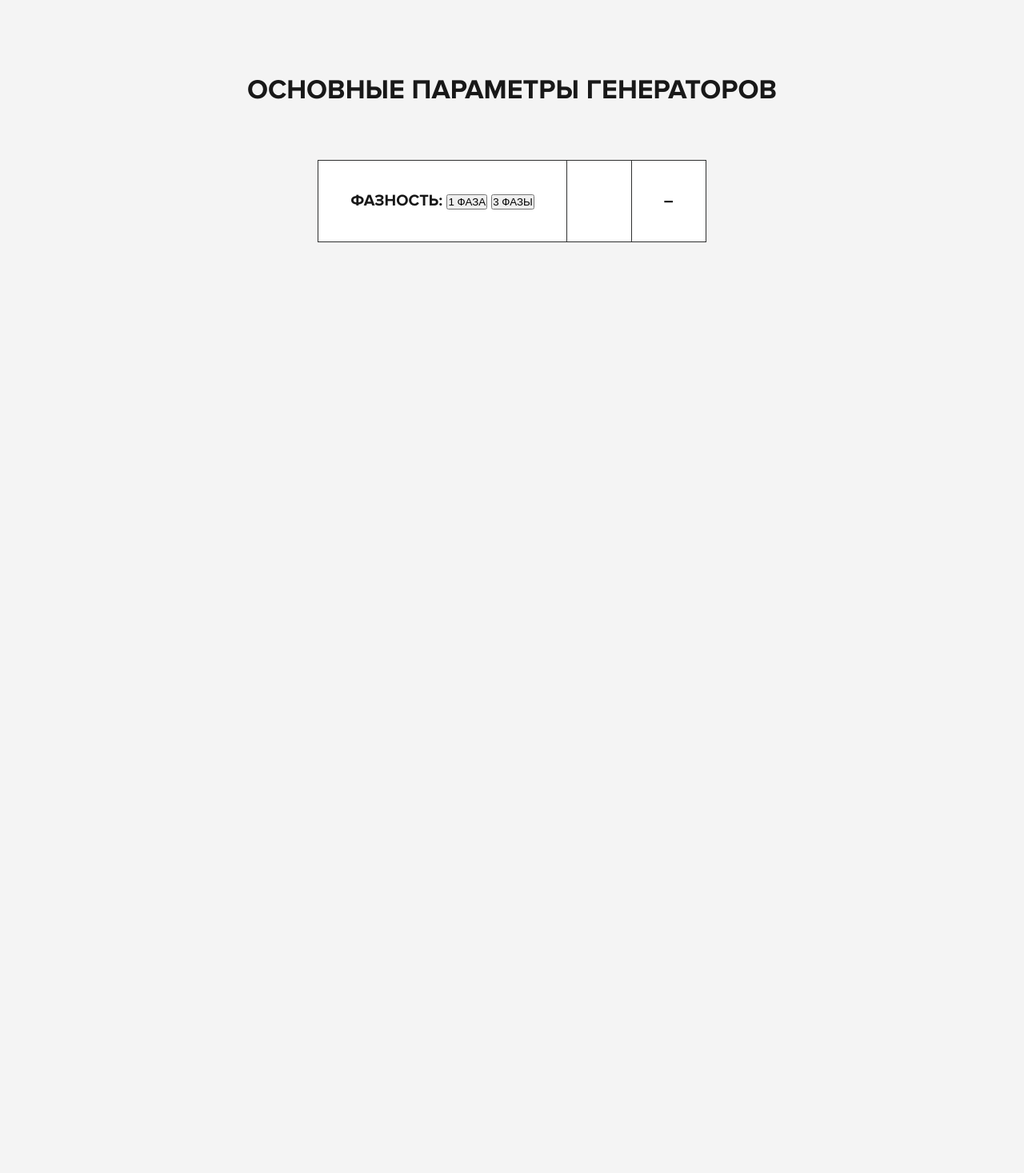
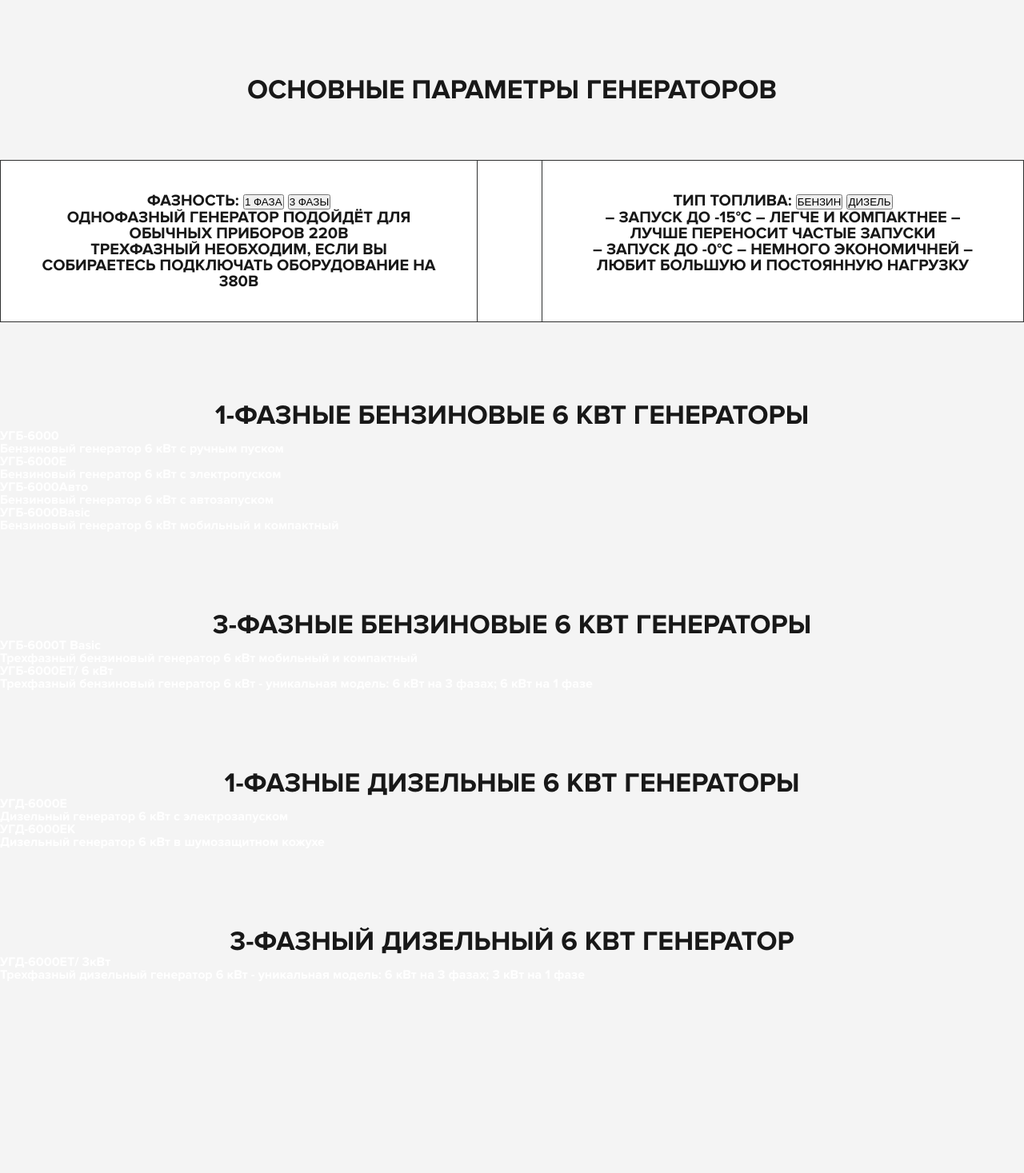
Before and after one commit to ultr0/TM-SKAT, a PHP site: page / in a window 1280 px wide. Shown: the part 1031-2498 px from the top of the page at 80% size. Run offline with PHP 8.4, Linux system fonts and the light colour scheme; some libraries are stand-ins or nearby versions; some web fonts are replaced.

Commit message:
Смысловое наполнение блока сравнения генераторов

```diff
--- a/index.php
+++ b/index.php
@@ -56,18 +56,124 @@
 							<button>1 ФАЗА</button>
 							<button>3 ФАЗЫ</button>
 						</header>
+						<article class="first">
+							Однофазный генератор подойдёт для обычных приборов 220В
+						</article class="second">
 						<article>
+							Трехфазный необходим, если вы собираетесь подключать оборудование на 380В
 						</article>
 					</div>
 				</td>
 				<td></td>
 				<td>
-					<div class="parameter-selector">–</div>
+					<div class="parameter-selector">
+						<header>
+							ТИП ТОПЛИВА:
+							<button>БЕНЗИН</button>
+							<button>ДИЗЕЛЬ</button>
+						</header>
+						<article class="first">
+							– Запуск до -15°C
+							– Легче и компактнее
+							– Лучше переносит частые запуски
+						</article>
+						<article class="second">
+							– Запуск до -0°C
+							– Немного экономичней
+							– Любит большую и постоянную нагрузку
+						</article>
+					</div>
 				</td>
 			</tr>
+
+
 		</table>
-		<!--<h1><b>1-фазные бензиновые</b> 6 кВт генераторы</h1>
-		<table>
+
+		<div class="generators-cards-with-comparison phase-1 gas">
+			<h1><b>1-фазные бензиновые</b> 6 кВт генераторы</h1>
+
+			<div class="generator-card УГБ-6000">
+				<header>УГБ-6000</header>
+				<article>
+					<div class="generator-image"></div>
+					<div class="generator-description">Бензиновый генератор 6 кВт с ручным пуском</div>
+				</article>
+			</div>
+			<div class="generator-card УГБ-6000E">
+				<header>УГБ-6000E</header>
+				<article>
+					<div class="generator-image"></div>
+					<div class="generator-description">Бензиновый генератор 6 кВт с электропуском</div>
+				</article>
+			</div>
+			<div class="generator-card УГБ-6000Авто">
+				<header>УГБ-6000Авто</header>
+				<article>
+					<div class="generator-image"></div>
+					<div class="generator-description">Бензиновый генератор 6 кВт с автозапуском</div>
+				</article>
+			</div>
+			<div class="generator-card УГБ-6000Basic">
+				<header>УГБ-6000Basic</header>
+				<article>
+					<div class="generator-image"></div>
+					<div class="generator-description">Бензиновый генератор 6 кВт мобильный и компактный</div>
+				</article>
+			</div>
+			<div class="comparison-table"></div>
+		</div>
+		<div class="generators-cards-with-comparison phase-3 gas">
+			<h1><b>3-фазные бензиновые</b> 6 кВт генераторы</h1>
+
+			<div class="generator-card УГБ-6000T-Basic">
+				<header>УГБ-6000T Basic</header>
+				<article>
+					<div class="generator-image"></div>
+					<div class="generator-description">Трехфазный бензиновый генератор 6 кВт мобильный и компактный</div>
+				</article>
+			</div>
+			<div class="generator-card УГБ-6000ET6KVT">
+				<header>УГБ-6000ET/ 6 кВт</header>
+				<article>
+					<div class="generator-image"></div>
+					<div class="generator-description">Трехфазный бензиновый генератор 6 кВт - уникальная модель: 6 кВт на 3 фазах; 6 кВт на 1 фазе</div>
+				</article>
+			</div>
+			<div class="comparison-table"></div>
+		</div>
+		<div class="generators-cards-with-comparison phase-1 diesel">
+			<h1><b>1-фазные дизельные</b> 6 кВт генераторы</h1>
+
+			<div class="generator-card УГД-6000E">
+				<header>УГД-6000E</header>
+				<article>
+					<div class="generator-image"></div>
+					<div class="generator-description">Дизельный генератор 6 кВт с электрозапуском</div>
+				</article>
+			</div>
+			<div class="generator-card УГД-6000EK">
+				<header>УГД-6000EK</header>
+				<article>
+					<div class="generator-image"></div>
+					<div class="generator-description">Дизельный генератор 6 кВт в шумозащитном кожухе</div>
+				</article>
+			</div>
+			<div class="comparison-table"></div>
+		</div>
+		<div class="generators-cards-with-comparison phase-3 diesel">
+			<h1><b>3-фазный дизельный</b> 6 кВт генератор</h1>
+
+			<div class="generator-card УГД-6000ET-3KVT">
+				<header>УГД-6000ET/ 3кВт</header>
+				<article>
+					<div class="generator-image"></div>
+					<div class="generator-description">Трехфазный дизельный генератор 6 кВт - уникальная модель: 6 кВт на 3 фазах; 3 кВт на 1 фазе</div>
+				</article>
+			</div>
+			<div class="comparison-table"></div>
+		</div>
+
+		<!--<table>
 			<tr class="title-table">
 				<th class="main-title-table">сравнение <br> моделей</th>
 				<th>Стандартная <br> модель<br><b>Угб-6000</b></th>
```
